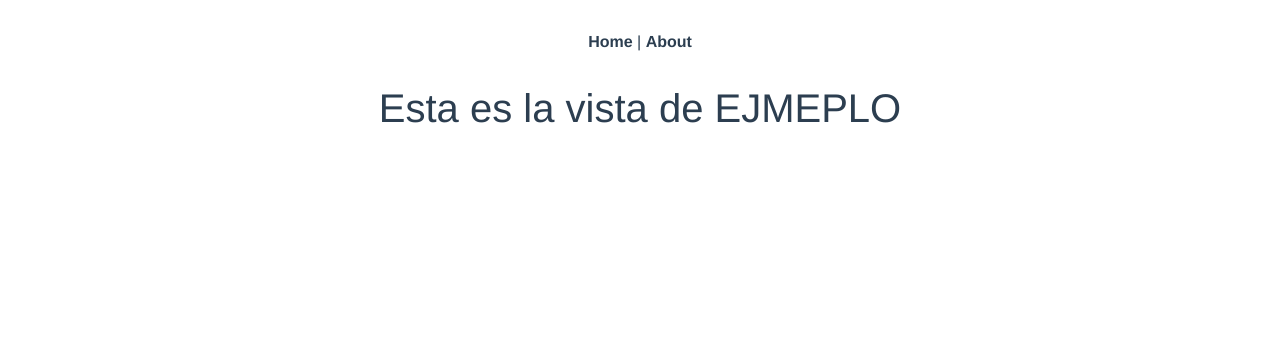
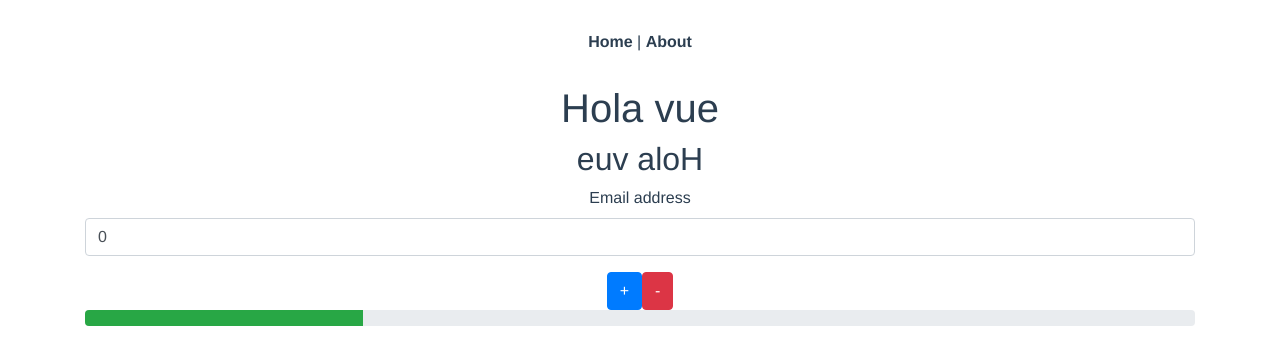
Before and after one commit to Juanver/curso-vue, a Vue app: page /ejemplo in a window 1280 px wide. Shown: the top 364 px of the page. Built offline with nearby package versions, Linux system fonts and the light colour scheme.

Commit message:
propiedades computadas

```diff
--- a/src/views/Ejemplo.vue
+++ b/src/views/Ejemplo.vue
@@ -1,5 +1,31 @@
 <template>
     <div class="container">
-        <h1>Esta es la vista de EJMEPLO</h1>
+        <h1>{{mensaje}}</h1>
+        <h2>{{ ejemplo }}</h2>
+        <div class="form-group">
+            <label for="exampleFormControlInput1">Email address</label>
+            <input type="text" v-model="number" class="form-control" id="exampleFormControlInput1" placeholder="">
+        </div>
+        <button class="btn btn-primary" @click="number++" >+</button>
+        <button class="btn btn-danger" @click="number--">-</button>
+
+        <div class="progress">
+            <div class="progress-bar bg-success" role="progressbar" style="width: 25%" aria-valuenow="25" aria-valuemin="0" aria-valuemax="100"></div>
+        </div>
     </div>
 </template>
+<script>
+export default {
+    data(){
+        return{
+            mensaje: 'Hola vue',
+            number: 0
+        }
+    },
+    computed:{
+        ejemplo(){
+            return this.mensaje.split('').reverse().join('');
+        }
+    }
+}
+</script>
```
